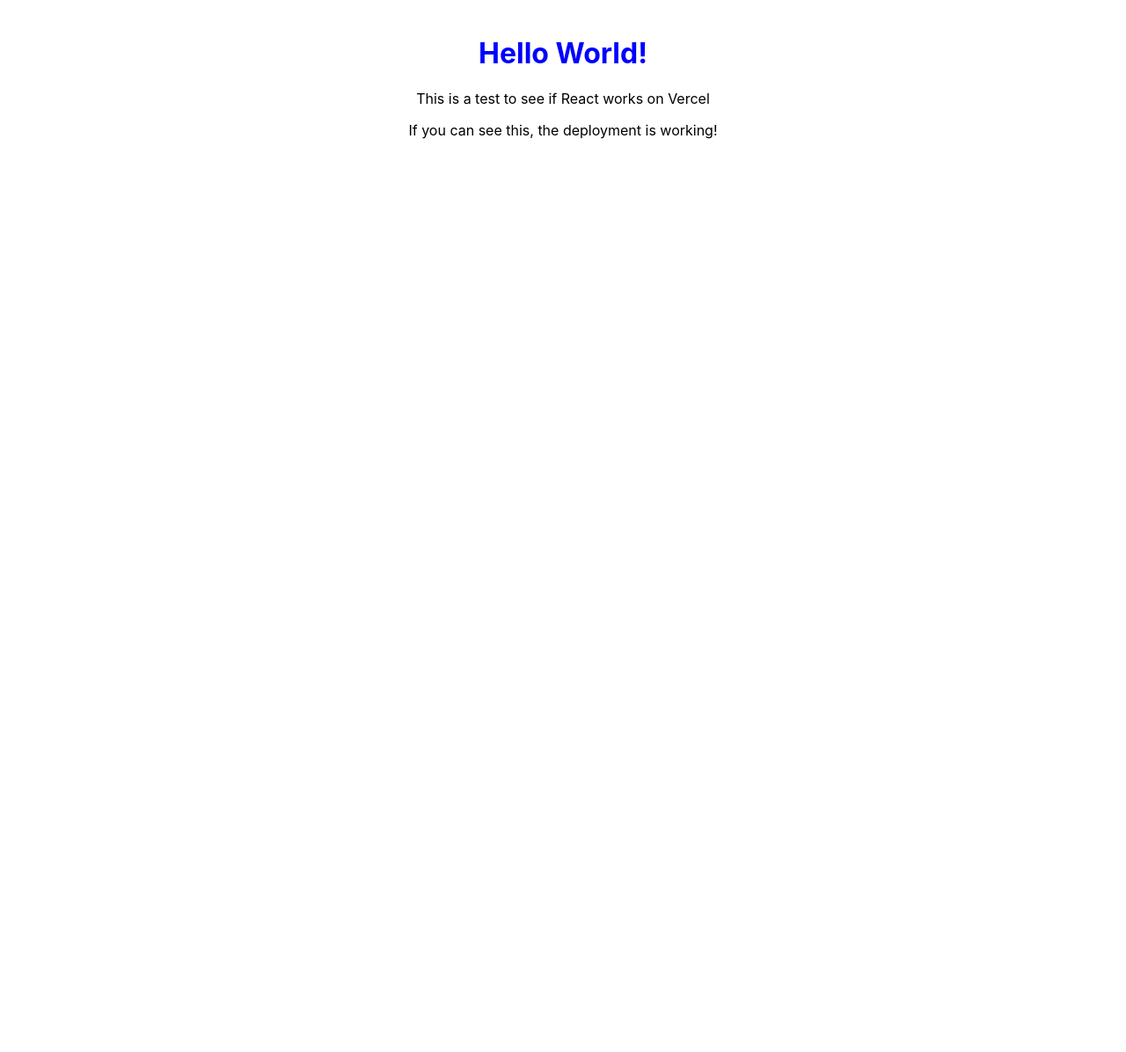
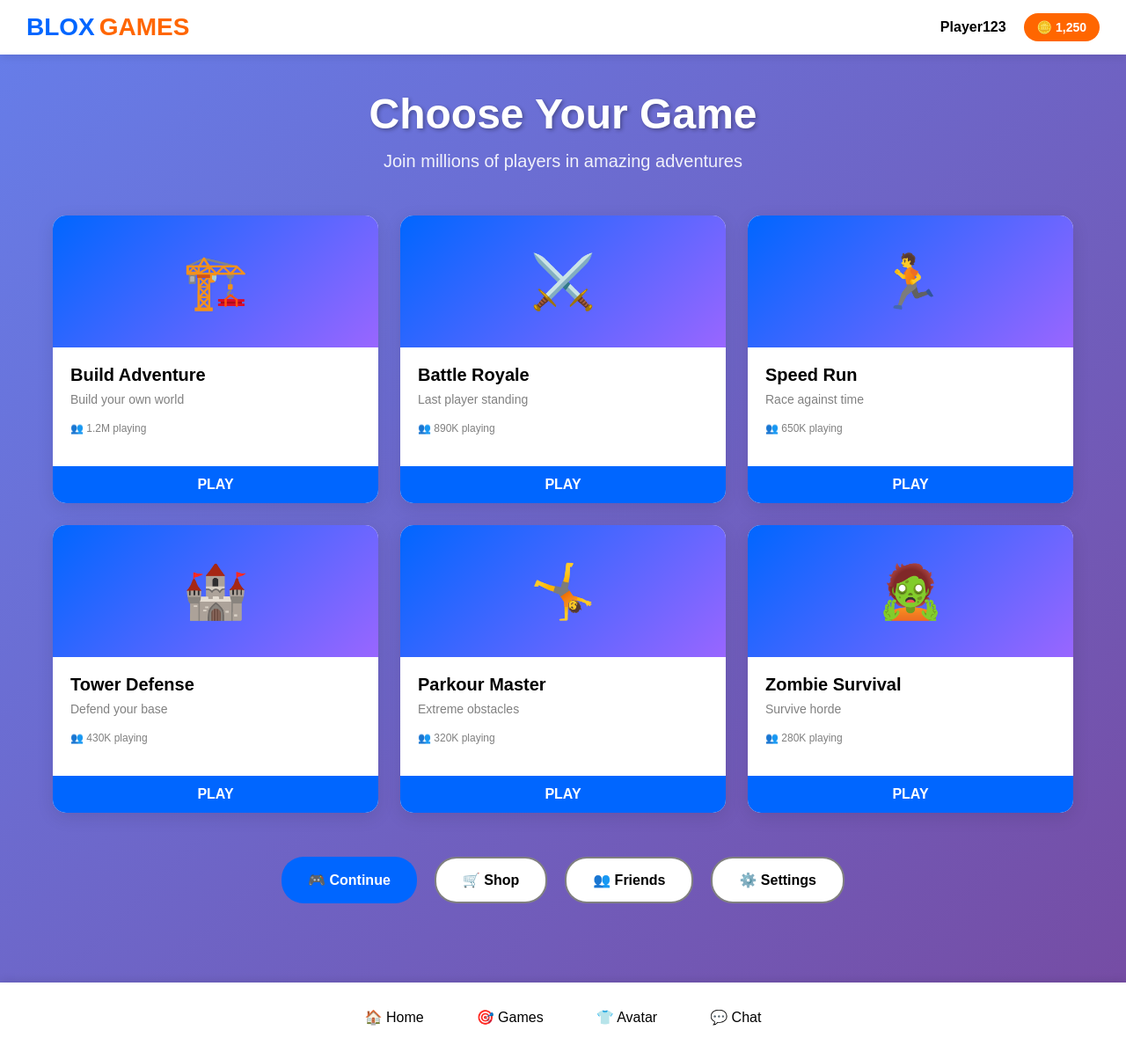
Before and after one commit to hudson-kung/hudsonkung.com, a React (Create React App) app: page / in a window 1280 px wide. Shown: the whole page at 88% size. Before the commit the page ends 800 px from the top, so only its background shows below. Built offline with nearby package versions, Linux system fonts and the light colour scheme; the HTML template or start-up script is replaced by a standard one.

Commit message:
Restore Roblox game menu with full interactive features

```diff
--- a/src/App.js
+++ b/src/App.js
@@ -1,11 +1,113 @@
-import React from 'react';
+import React, { useState } from 'react';
+import './App.css';
 
 function App() {
+  const [selectedGame, setSelectedGame] = useState(null);
+
+  const games = [
+    {
+      id: 1,
+      name: "Build Adventure",
+      players: "1.2M",
+      image: "🏗️",
+      description: "Build your own world"
+    },
+    {
+      id: 2,
+      name: "Battle Royale",
+      players: "890K",
+      image: "⚔️",
+      description: "Last player standing"
+    },
+    {
+      id: 3,
+      name: "Speed Run",
+      players: "650K",
+      image: "🏃",
+      description: "Race against time"
+    },
+    {
+      id: 4,
+      name: "Tower Defense",
+      players: "430K",
+      image: "🏰",
+      description: "Defend your base"
+    },
+    {
+      id: 5,
+      name: "Parkour Master",
+      players: "320K",
+      image: "🤸",
+      description: "Extreme obstacles"
+    },
+    {
+      id: 6,
+      name: "Zombie Survival",
+      players: "280K",
+      image: "🧟",
+      description: "Survive horde"
+    }
+  ];
+
   return (
-    <div style={{ padding: '20px', textAlign: 'center' }}>
-      <h1 style={{ color: 'blue' }}>Hello World!</h1>
-      <p>This is a test to see if React works on Vercel</p>
-      <p>If you can see this, the deployment is working!</p>
+    <div className="App">
+      <header className="game-header">
+        <div className="logo">
+          <span className="logo-text">BLOX</span>
+          <span className="logo-games">GAMES</span>
+        </div>
+        <div className="user-info">
+          <div className="username">Player123</div>
+          <div className="robux">🪙 1,250</div>
+        </div>
+      </header>
+
+      <main className="game-main">
+        <section className="hero-section">
+          <h1 className="hero-title">Choose Your Game</h1>
+          <p className="hero-subtitle">Join millions of players in amazing adventures</p>
+        </section>
+
+        <section className="games-grid">
+          {games.map(game => (
+            <div
+              key={game.id}
+              className={`game-card ${selectedGame === game.id ? 'selected' : ''}`}
+              onClick={() => setSelectedGame(game.id)}
+            >
+              <div className="game-image">{game.image}</div>
+              <div className="game-info">
+                <h3 className="game-name">{game.name}</h3>
+                <p className="game-description">{game.description}</p>
+                <div className="game-stats">
+                  <span className="player-count">👥 {game.players} playing</span>
+                </div>
+              </div>
+              <button className="play-button">
+                {selectedGame === game.id ? 'SELECTED' : 'PLAY'}
+              </button>
+            </div>
+          ))}
+        </section>
+
+        <section className="menu-section">
+          <div className="menu-buttons">
+            <button className="menu-btn primary">🎮 Continue</button>
+            <button className="menu-btn secondary">🛒 Shop</button>
+            <button className="menu-btn secondary">👥 Friends</button>
+            <button className="menu-btn secondary">⚙️ Settings</button>
+          </div>
+        </section>
+      </main>
+
+      <footer className="game-footer">
+        <div className="footer-nav">
+          <button className="nav-btn">🏠 Home</button>
+          <button className="nav-btn">🎯 Games</button>
+          <button className="nav-btn">👕 Avatar</button>
+          <button className="nav-btn">💬 Chat</button>
+        </div>
+      </footer>
     </div>
   );
 }
```
